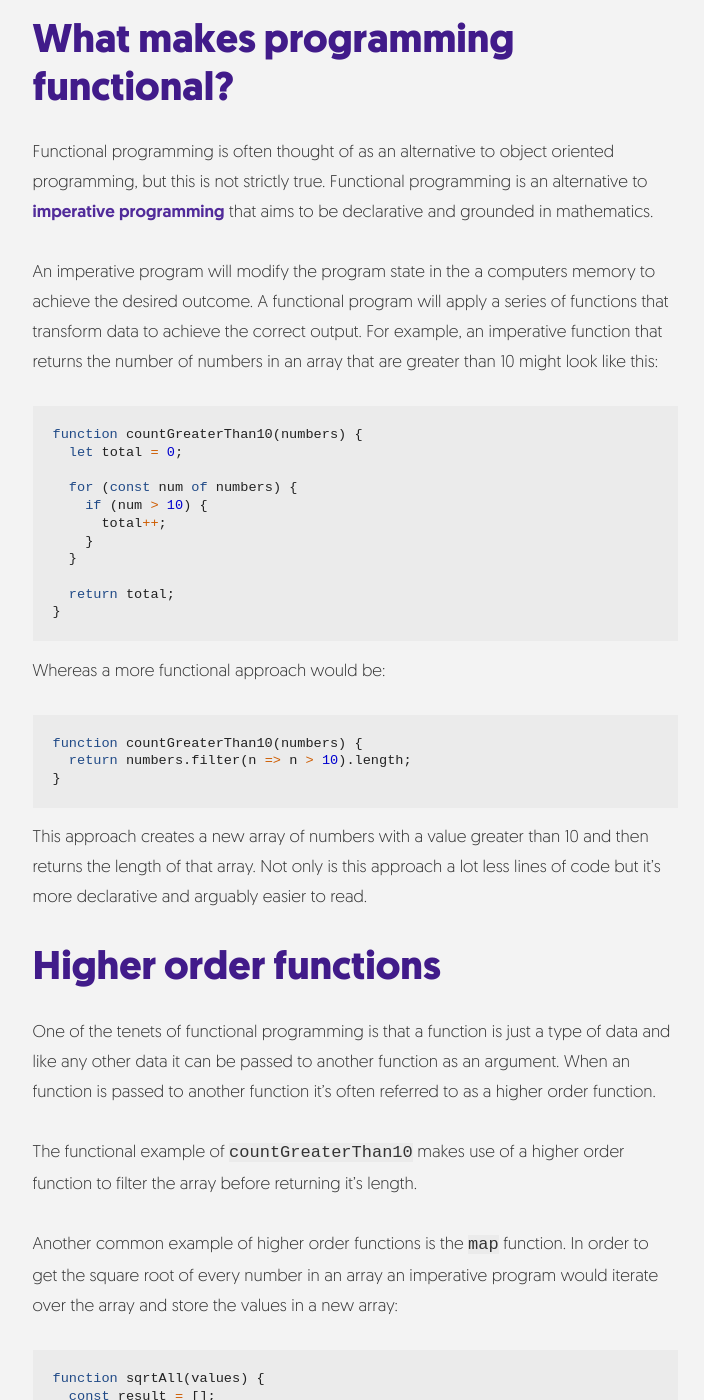
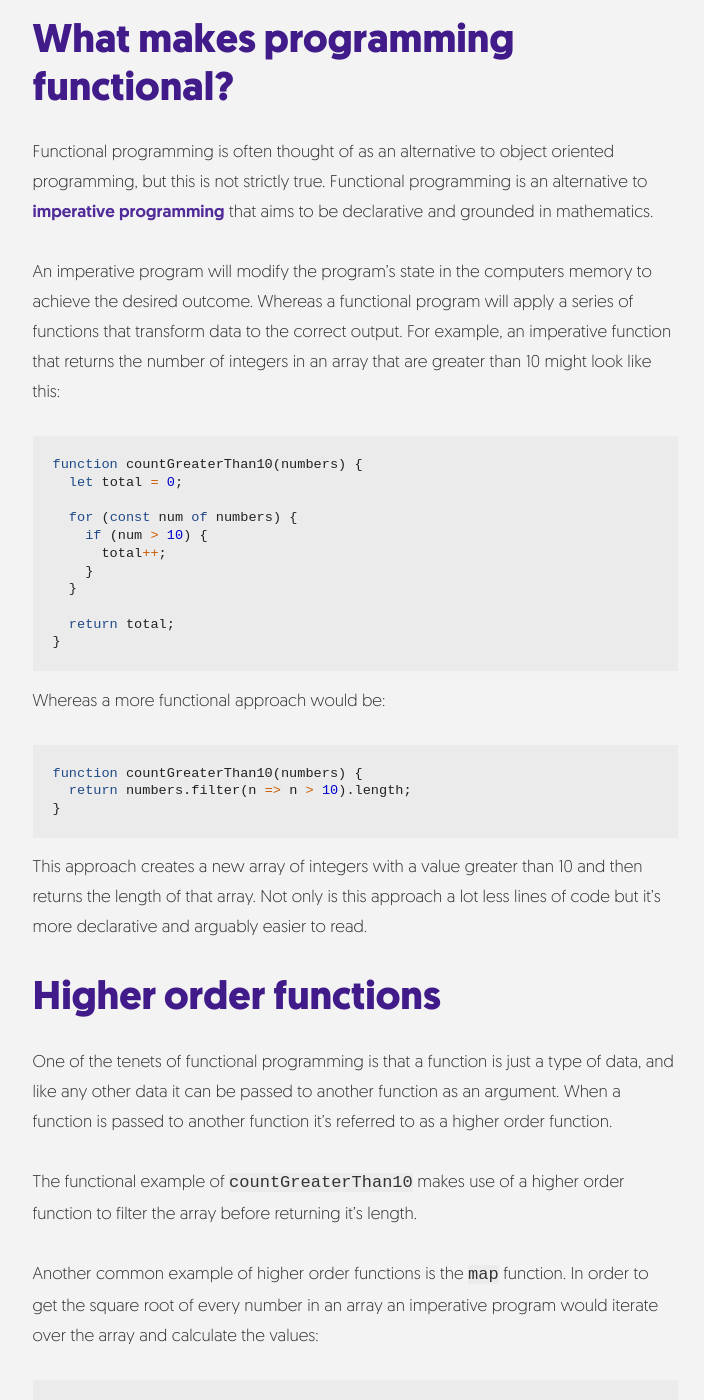
Before and after one commit to linusnorton/ljn.io, a Jekyll site: the page built from _posts/2019-10-12-introduction-to-functional-programming.md, in a window 1280 px wide and 1400 px high, scrolled down 671 px. Shown: the whole window, without its empty margins (285-989 px from the left). Built offline with Jekyll 4.4.1, drawn with Linux system fonts in a browser that asks for light colours; some of the changed text lies outside the part shown.

````diff
--- a/_posts/2019-10-12-introduction-to-functional-programming.md
+++ b/_posts/2019-10-12-introduction-to-functional-programming.md
@@ -14,7 +14,7 @@ This blog post serves as an accompanying article to the [introduction to functio
 
 Functional programming is often thought of as an alternative to object oriented programming, but this is not strictly true. Functional programming is an alternative to [imperative programming](https://en.wikipedia.org/wiki/Imperative_programming) that aims to be declarative and grounded in mathematics.
 
-An imperative program will modify the program state in the a computers memory to achieve the desired outcome. A functional program will apply a series of functions that transform data to achieve the correct output. For example, an imperative function that returns the number of numbers in an array that are greater than 10 might look like this:
+An imperative program will modify the program's state in the computers memory to achieve the desired outcome. Whereas a functional program will apply a series of functions that transform data to the correct output. For example, an imperative function that returns the number of integers in an array that are greater than 10 might look like this:
 
 ```javascript
 function countGreaterThan10(numbers) {
@@ -38,25 +38,23 @@ function countGreaterThan10(numbers) {
 }
 ```
 
-This approach creates a new array of numbers with a value greater than 10 and then returns the length of that array. Not only is this approach a lot less lines of code but it's more declarative and arguably easier to read.
+This approach creates a new array of integers with a value greater than 10 and then returns the length of that array. Not only is this approach a lot less lines of code but it's more declarative and arguably easier to read.
 
 # Higher order functions
 
-One of the tenets of functional programming is that a function is just a type of data and like any other data it can be passed to another function as an argument. When an function is passed to another function  it's often referred to as a higher order function.
+One of the tenets of functional programming is that a function is just a type of data, and like any other data it can be passed to another function as an argument. When a function is passed to another function it's referred to as a higher order function.
 
 The functional example of `countGreaterThan10` makes use of a higher order function to filter the array before returning it's length.
 
-Another common example of higher order functions is the `map` function. In order to get the square root of every number in an array an imperative program would iterate over the array and store the values in a new array:
+Another common example of higher order functions is the `map` function. In order to get the square root of every number in an array an imperative program would iterate over the array and calculate the values:
 
 ```javascript
 function sqrtAll(values) {
-  const result = [];
-
-  for (const value of values) {
-    result.push(Math.sqrt(value));
+  for (const i in values) {
+    values[i] = Math.sqrt(value);
   }
 
-  return result;
+  return values;
 }
 ```
 
@@ -80,7 +78,7 @@ Pure functions are incredibly easy to test, they take 0 or more inputs and retur
 
 ## Mutability
 
-Some functional programming languages do not allow any mutability at all, but that does not necessarily mean that all immutability is bad. Just that it should be [contained and encapsulated]() so that it doesn't affect other areas of the program.
+Some functional programming languages do not allow any mutability at all, but that does not necessarily mean that all immutability is bad. Just that it should be [contained and encapsulated](/posts/encapsulating-mutable-state) so that it doesn't affect other areas of the program.
 
 # Category theory and composition
 
````
Also changed, not shown: other parts of _posts/2019-10-12-introduction-to-functional-programming.md (+12 -8 lines).
